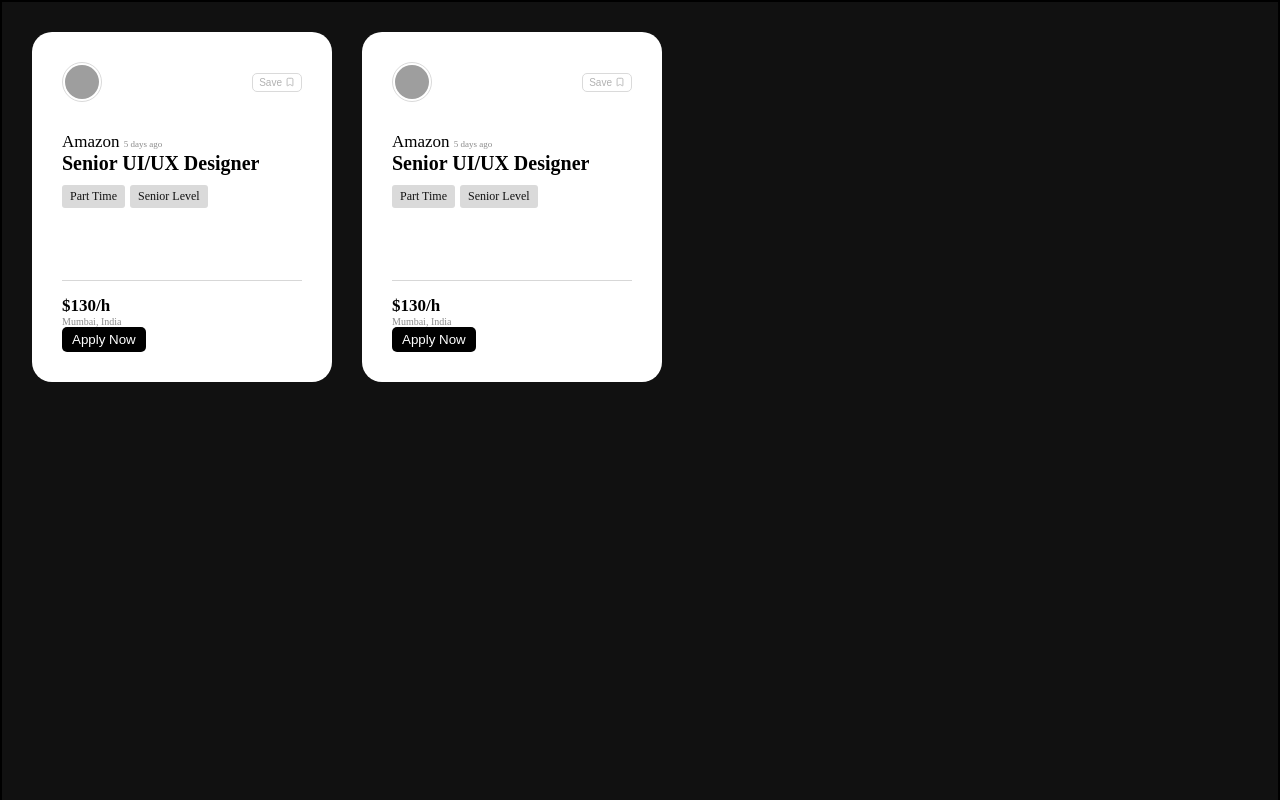
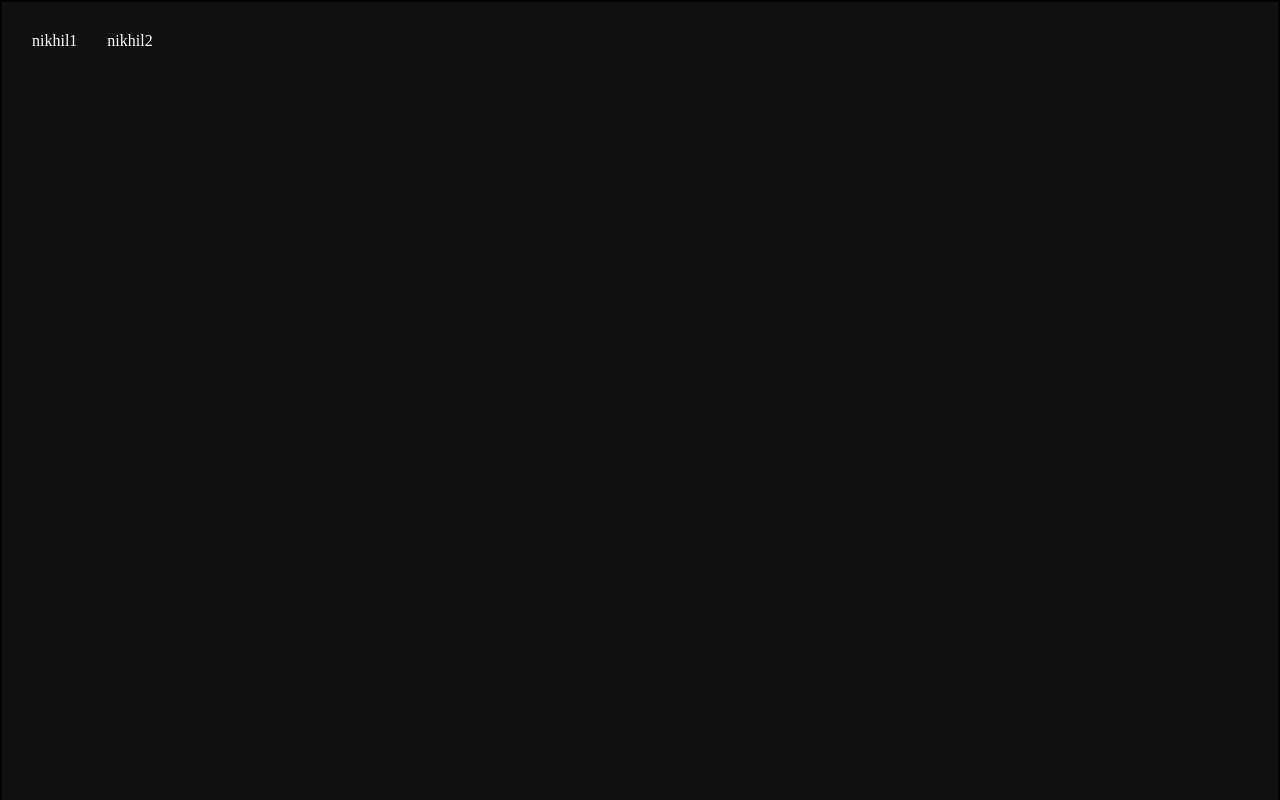
Before and after one commit to NikhilBhatt-dev/React, a React (Vite) app in the folder cards-project/props/: page / in a window 1280 px wide. Shown: the top 800 px of the page. Built offline with nearby package versions, Linux system fonts and the light colour scheme; grey boxes are pictures that could not be loaded.

Commit message:
adding arr object

```diff
--- a/cards-project/props/src/App.jsx
+++ b/cards-project/props/src/App.jsx
@@ -1,14 +1,44 @@
 import React from 'react'
 import Card from "./components/Card"
+import User from './components/User'
+
 
 const App = () => {
+
+  const arr =[
+    {
+      user: "honey",
+      age:50
+    },
+    {
+      user: "arjit",
+      age:43
+    },
+    {
+      user: "jubin",
+      age:47
+    },
+    {
+      user: "atif",
+      age:49
+    },
+
+  ]
+
+
   return (
     <div className='parent'>
 
-      <Card />
-      <Card />
+     {arr.map(function(elem){
+      console.log(elem.age);
+
+     })}
 
 
+
+      {/* <User name={arr[0]} /> */}
+      <User name="nikhil1" />
+      <User name="nikhil2" />
 
 
     </div>
--- /dev/null
+++ b/cards-project/props/src/components/User.jsx
@@ -0,0 +1,9 @@
+import React from 'react'
+
+const User = (props) => {
+  return (
+    <div style={{color:"white"}}>{props.name}</div>
+  )
+}
+
+export default User
--- a/cards-project/props/src/index.css
+++ b/cards-project/props/src/index.css
@@ -2,6 +2,7 @@
     margin: 0;
     padding: 0;
     box-sizing: border-box;
+    color:  white;
 }
 html , body{
     height: 100%;
```
